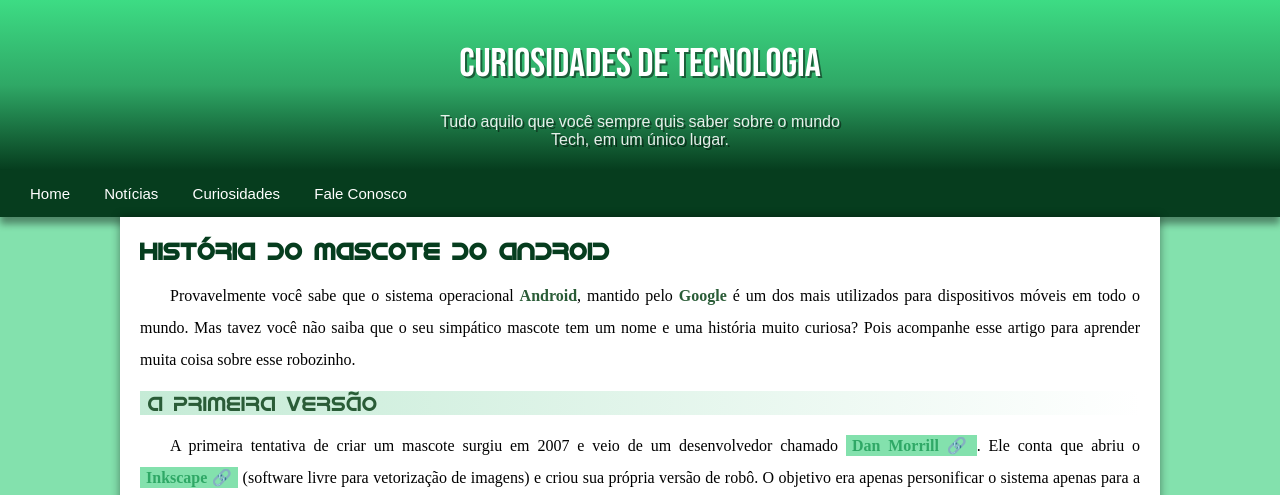
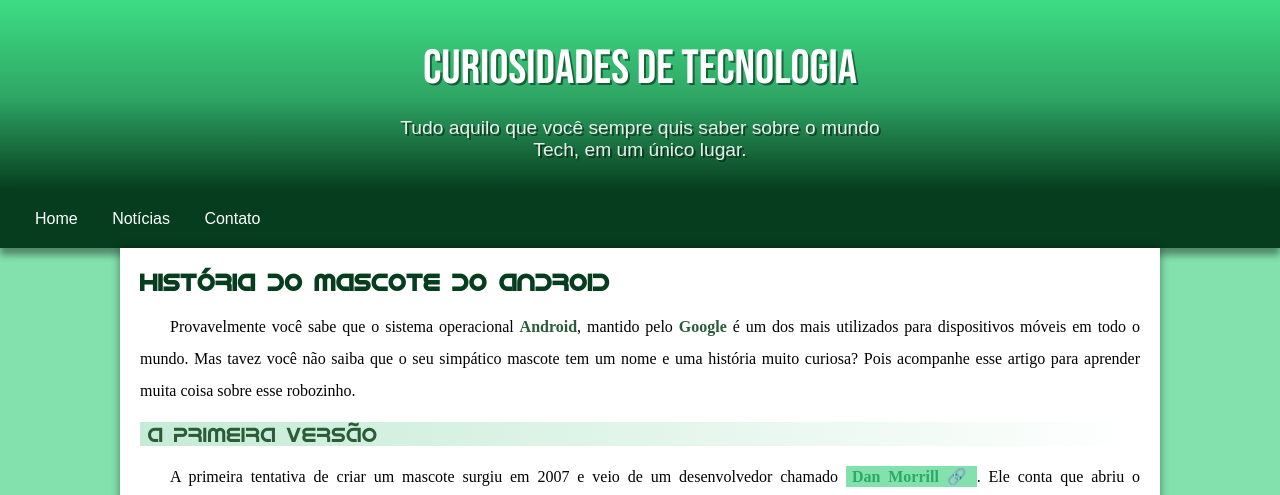
Before and after one commit to iranoli/projeto-android, a plain HTML site: page index.html in a window 1280 px wide. Shown: the top 495 px of the page. Drawn offline with Linux system fonts and the light colour scheme.

Commit message:
Novas alterações no menu de navegação

```diff
--- a/estilo/style.css
+++ b/estilo/style.css
@@ -41,7 +41,8 @@ header {
 
     background-image: linear-gradient(to bottom, var(--cor02), var(--cor03), var(--cor05));
     padding-top: 40px;
-    min-height: 130px;
+    min-height: 150px;
+    text-align: center;
 
 }
 
@@ -49,11 +50,10 @@ header > h1 {
 
     font-family: var(--font-destaque);
     color: white;
-    font-size: 2.5em;
-    text-align: center;
+    font-size: 3em;
     font-weight: normal;
+    margin-bottom: 20px;
     text-shadow: 2px 2px 0px rgba(0, 0, 0, 0.466);
-    padding-bottom: 25px;
 
 
 }
@@ -61,9 +61,13 @@ header > h1 {
 header > p {
 
     font-family: var(--font-padrao);
+    font-size: 1.2em;
     color: rgba(255, 255, 255, 0.89);
-    text-align: center;
-    font-size: 1em;
+    max-width: 600px;
+    padding-right: 10px;
+    padding-left: 10px;
+    margin: auto;
+    margin-bottom: 50px;
     text-shadow: 2px 2px 0px rgba(0, 0, 0, 0.466);
 
 }
@@ -71,10 +75,8 @@ header > p {
 nav{
 
     font-family: var(--font-padrao);
-    font-size: 15px;
-    font-weight: 500;
     background-color: var(--cor05);
-    padding: 15px;
+    padding: 20px;
     box-shadow: 0px 7px 7px rgba(0, 0, 0, 0.397);
 
 }
--- a/index.html
+++ b/index.html
@@ -4,7 +4,7 @@
     <meta charset="UTF-8">
     <meta http-equiv="X-UA-Compatible" content="IE=edge">
     <meta name="viewport" content="width=device-width, initial-scale=1.0">
-    <title>Site Android</title>
+    <title>Como surgiu o mascote do Android</title>
     <link rel="shortcut icon" href="imagens/favicon.ico" type="image/x-icon">
     <link rel="stylesheet" href="estilo/style.css">
 </head>
@@ -17,8 +17,7 @@
     <nav>
         <a href="#">Home</a>
         <a href="#">Notícias</a>
-        <a href="#">Curiosidades</a>
-        <a href="#">Fale Conosco</a>
+        <a href="#">Contato</a>
     </nav>
     <main>
         <article>
```
